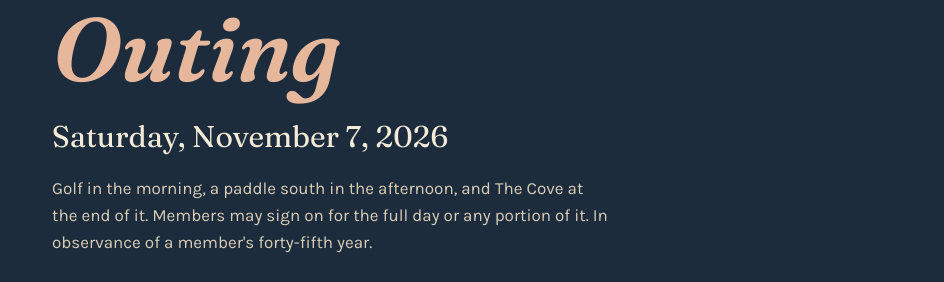
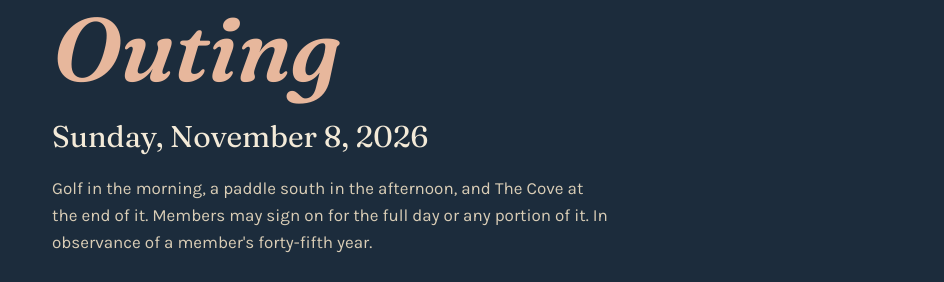
Before and after one commit to PLA2026/aspenbeachclub, a website: page beeslanding.html in a window 1280 px wide. Shown: the part 230-512 px from the top of the page, 336-1280 px from the left. Drawn offline with nearby package versions, Linux system fonts and the light colour scheme.

Commit message:
Add files via upload

```diff
--- a/beeslanding.html
+++ b/beeslanding.html
@@ -4,7 +4,7 @@
 <meta charset="utf-8">
 <meta name="viewport" content="width=device-width, initial-scale=1, viewport-fit=cover">
 <title>The Members' Outing · Bees' Landing Golf and Paddle Club</title>
-<meta name="description" content="Bees' Landing Golf and Paddle Club, a reciprocal club of Aspen Beach Club. The Members' Outing, Saturday, November 7, 2026: golf, a paddle south, and The Cove.">
+<meta name="description" content="Bees' Landing Golf and Paddle Club, a reciprocal club of Aspen Beach Club. The Members' Outing, Sunday, November 8, 2026: golf, a paddle south, and The Cove.">
 <link rel="icon" href="/favicon.ico" sizes="48x48">
 <link rel="icon" href="/favicon.svg" type="image/svg+xml">
 <link rel="icon" href="/favicon-96.png" type="image/png" sizes="96x96">
@@ -137,7 +137,7 @@ footer .motto{font-family:var(--mono);letter-spacing:.12em;text-transform:upperc
     <div>
       <p class="kicker">Bees' Landing Golf and Paddle Club</p>
       <h1>The Members' <em>Outing</em></h1>
-      <p class="date">Saturday, November 7, 2026</p>
+      <p class="date">Sunday, November 8, 2026</p>
       <p class="intro">Golf in the morning, a paddle south in the afternoon, and The Cove at the end of it. Members may sign on for the full day or any portion of it. In observance of a member's forty-fifth year.</p>
       <a class="btn btn-accent" href="#sign-on">Sign On</a>
     </div>
```
